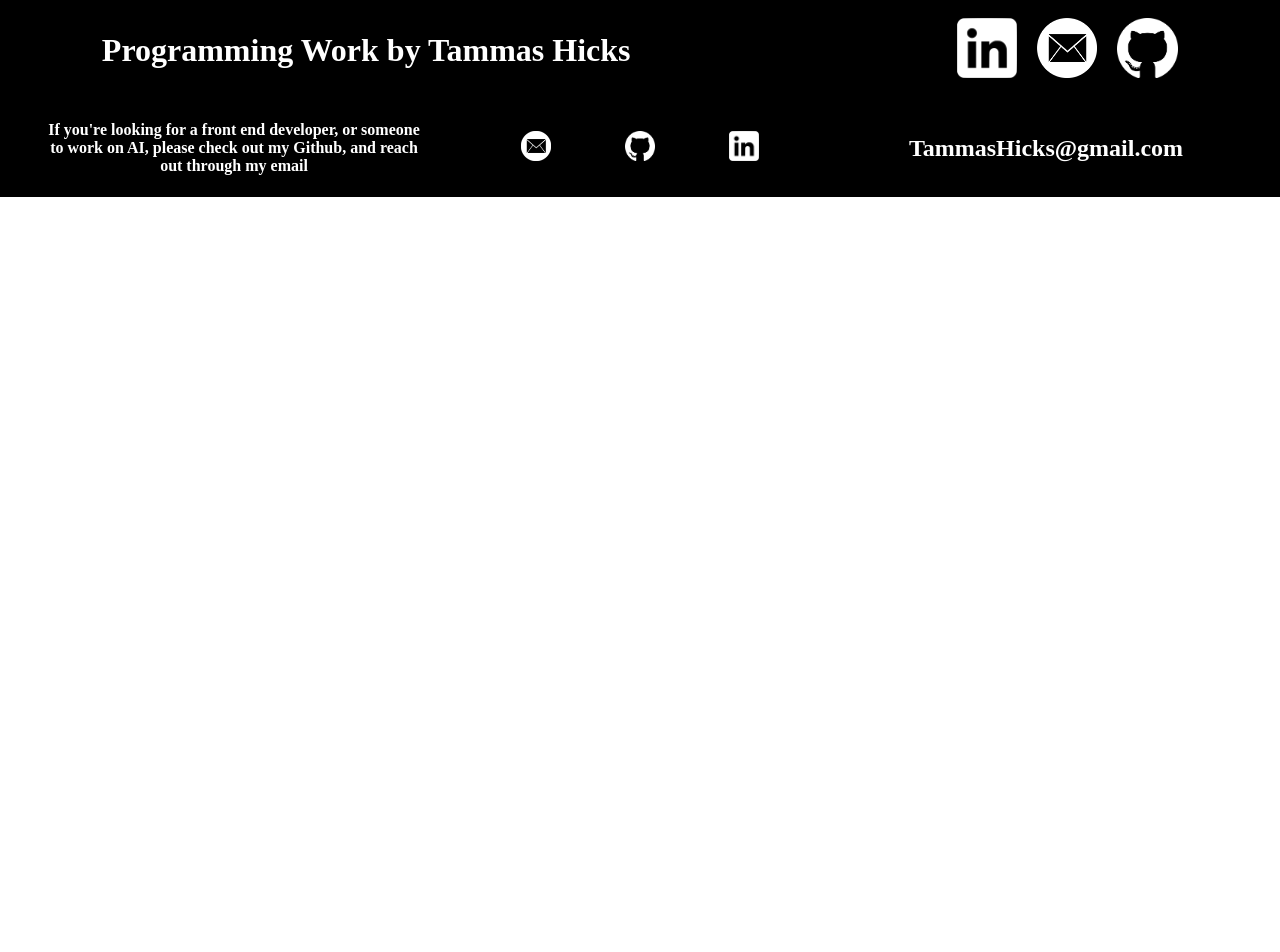
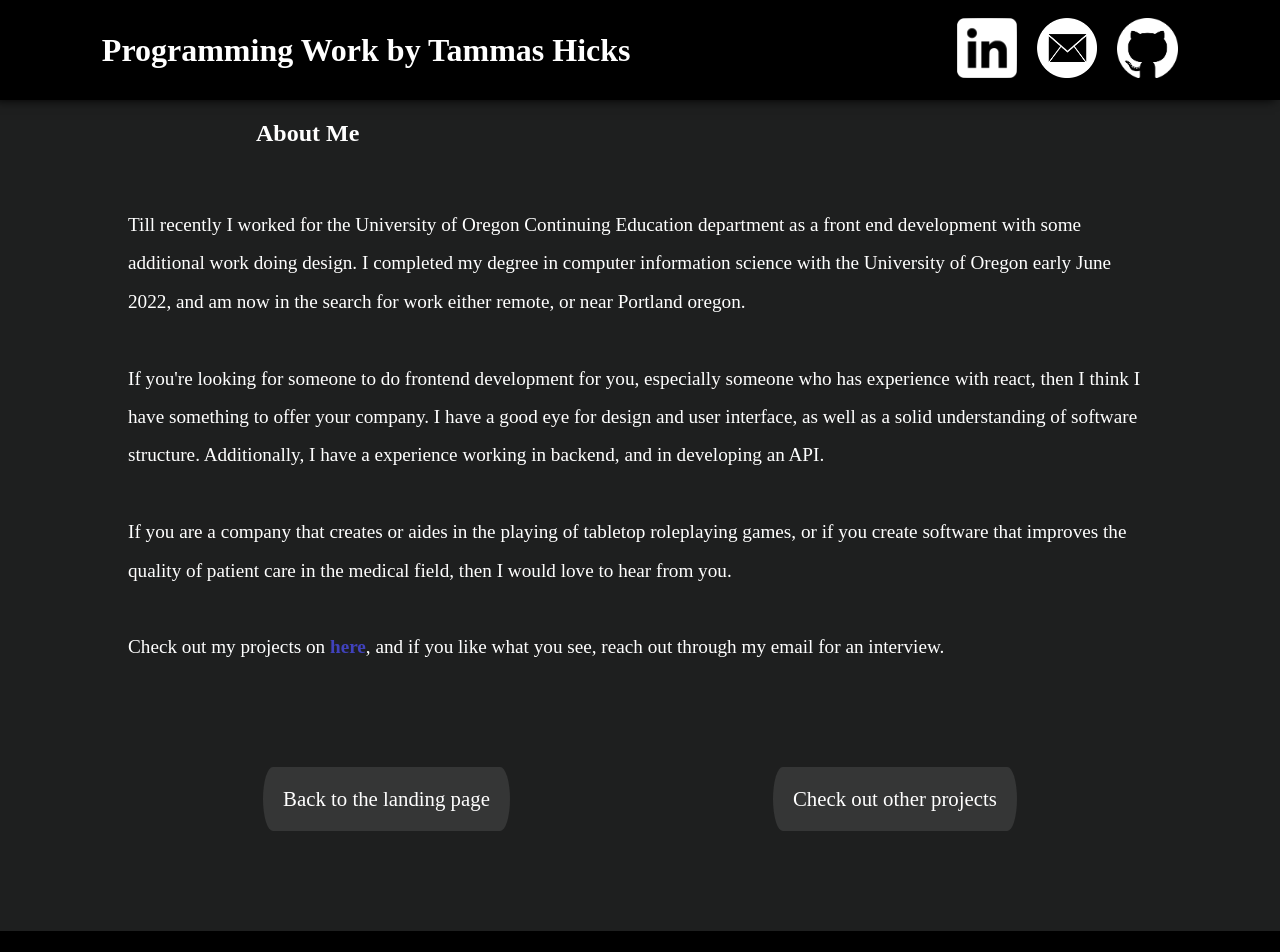
Before and after one commit to ScriptkidHicks/Personal-Portfolio-Website, a React (Create React App) app in the folder my-website/: page /Personal-Portfolio-Website/About in a window 1280 px wide. Shown: the top 952 px of the page. Before the commit the page ends 800 px from the top, so only its background shows below. Built offline with nearby package versions, Linux system fonts and the light colour scheme.

Commit message:
final fix for pathing

```diff
--- a/my-website/package.json
+++ b/my-website/package.json
@@ -1,5 +1,5 @@
 {
-  "homepage": "https://scriptkidhicks.github.io/Personal-Portfolio-Website",
+  "homepage": "{https://scriptkidhicks.github.io/Personal-Portfolio-Website}",
   "name": "my-website",
   "version": "1.0.0",
   "private": true,
--- a/my-website/src/Pages/AboutPage.js
+++ b/my-website/src/Pages/AboutPage.js
@@ -37,8 +37,14 @@ function AboutPage() {
       </AboutParagraph>
       <NavLinks
         elements={[
-          { text: "Back to the landing page", endpoint: "/" },
-          { text: "Check out other projects", endpoint: "/ProjectsPage" },
+          {
+            text: "Back to the landing page",
+            endpoint: "/Personal-Portfolio-Website/",
+          },
+          {
+            text: "Check out other projects",
+            endpoint: "/Personal-Portfolio-Website/ProjectsPage",
+          },
         ]}
       />
     </PageBody>
--- a/my-website/src/Pages/AneurysmVisItPage.js
+++ b/my-website/src/Pages/AneurysmVisItPage.js
@@ -46,8 +46,14 @@ function AneurysmVisItPage() {
           </Description>
           <NavLinks
             elements={[
-              { text: "Back to the landing page", endpoint: "/" },
-              { text: "Check out other projects", endpoint: "/ProjectsPage" },
+              {
+                text: "Back to the landing page",
+                endpoint: "/Personal-Portfolio-Website/",
+              },
+              {
+                text: "Check out other projects",
+                endpoint: "/Personal-Portfolio-Website/ProjectsPage",
+              },
             ]}
           />
         </ContentColumn>
--- a/my-website/src/Pages/LandingPage.js
+++ b/my-website/src/Pages/LandingPage.js
@@ -60,8 +60,14 @@ function LandingPage() {
         <DesktopOnly>
           <NavLinks
             elements={[
-              { text: "About me", endpoint: "/About" },
-              { text: "Check out other projects", endpoint: "/ProjectsPage" },
+              {
+                text: "About me",
+                endpoint: "/Personal-Portfolio-Website/About",
+              },
+              {
+                text: "Check out other projects",
+                endpoint: "/Personal-Portfolio-Website/ProjectsPage",
+              },
             ]}
           />
         </DesktopOnly>
--- a/my-website/src/Pages/MyFitnessFiendPage.js
+++ b/my-website/src/Pages/MyFitnessFiendPage.js
@@ -140,8 +140,14 @@ function MyFitnessFiendPage() {
           </Descriptor>
           <NavLinks
             elements={[
-              { text: "Back to the landing page", endpoint: "/" },
-              { text: "Check out other projects", endpoint: "/ProjectsPage" },
+              {
+                text: "Back to the landing page",
+                endpoint: "/Personal-Portfolio-Website/",
+              },
+              {
+                text: "Check out other projects",
+                endpoint: "/Personal-Portfolio-Website/ProjectsPage",
+              },
             ]}
           />
         </ContentColumn>
--- a/my-website/src/Pages/ProjectFreelancerPage.js
+++ b/my-website/src/Pages/ProjectFreelancerPage.js
@@ -89,8 +89,14 @@ function ProjectFreelancerPage() {
           </Descriptor>
           <NavLinks
             elements={[
-              { text: "Back to the landing page", endpoint: "/" },
-              { text: "Check out other projects", endpoint: "/ProjectsPage" },
+              {
+                text: "Back to the landing page",
+                endpoint: "/Personal-Portfolio-Website/",
+              },
+              {
+                text: "Check out other projects",
+                endpoint: "/Personal-Portfolio-Website/ProjectsPage",
+              },
             ]}
           />
         </ContentColumn>
--- a/my-website/src/Pages/ProjectsPage.js
+++ b/my-website/src/Pages/ProjectsPage.js
@@ -19,8 +19,11 @@ function ProjectsPage() {
       <MobileProjects elements={Projects} />
       <NavLinks
         elements={[
-          { text: "Back to the landing page", endpoint: "/" },
-          { text: "About me", endpoint: "/About" },
+          {
+            text: "Back to the landing page",
+            endpoint: "/Personal-Portfolio-Website/",
+          },
+          { text: "About me", endpoint: "/Personal-Portfolio-Website/About" },
         ]}
       />
     </PageBody>
--- a/my-website/src/Pages/TravelerPage.js
+++ b/my-website/src/Pages/TravelerPage.js
@@ -62,8 +62,14 @@ function TravelerPage() {
             </Descriptor>
             <NavLinks
               elements={[
-                { text: "Back to the landing page", endpoint: "/" },
-                { text: "Check out other projects", endpoint: "/ProjectsPage" },
+                {
+                  text: "Back to the landing page",
+                  endpoint: "/Personal-Portfolio-Website/",
+                },
+                {
+                  text: "Check out other projects",
+                  endpoint: "/Personal-Portfolio-Website/ProjectsPage",
+                },
               ]}
             />
           </ContentColumn>
--- a/my-website/src/index.js
+++ b/my-website/src/index.js
@@ -5,7 +5,7 @@ import App from "./App";
 import { BrowserRouter } from "react-router-dom";
 
 ReactDOM.render(
-  <BrowserRouter basename="">
+  <BrowserRouter basename="/Personal-Portfolio-Website">
     <App />
   </BrowserRouter>,
   document.getElementById("root")
```
Also changed, not shown: 7 other files (tests, documents, lock files or other folders).
